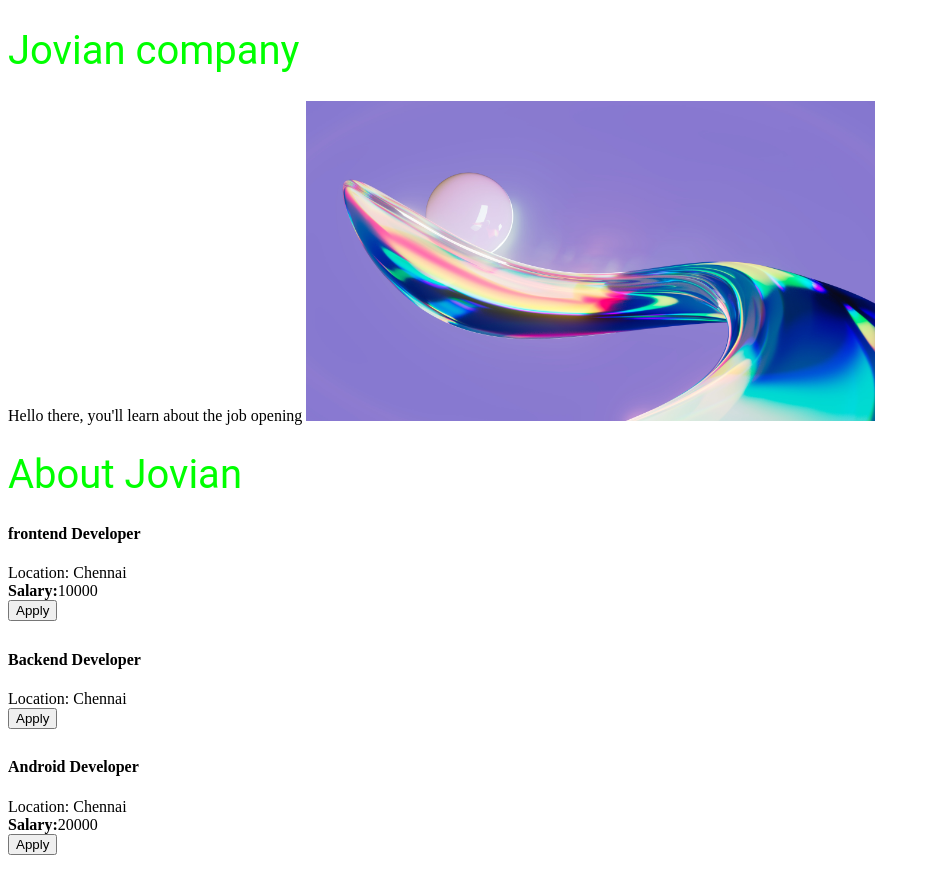
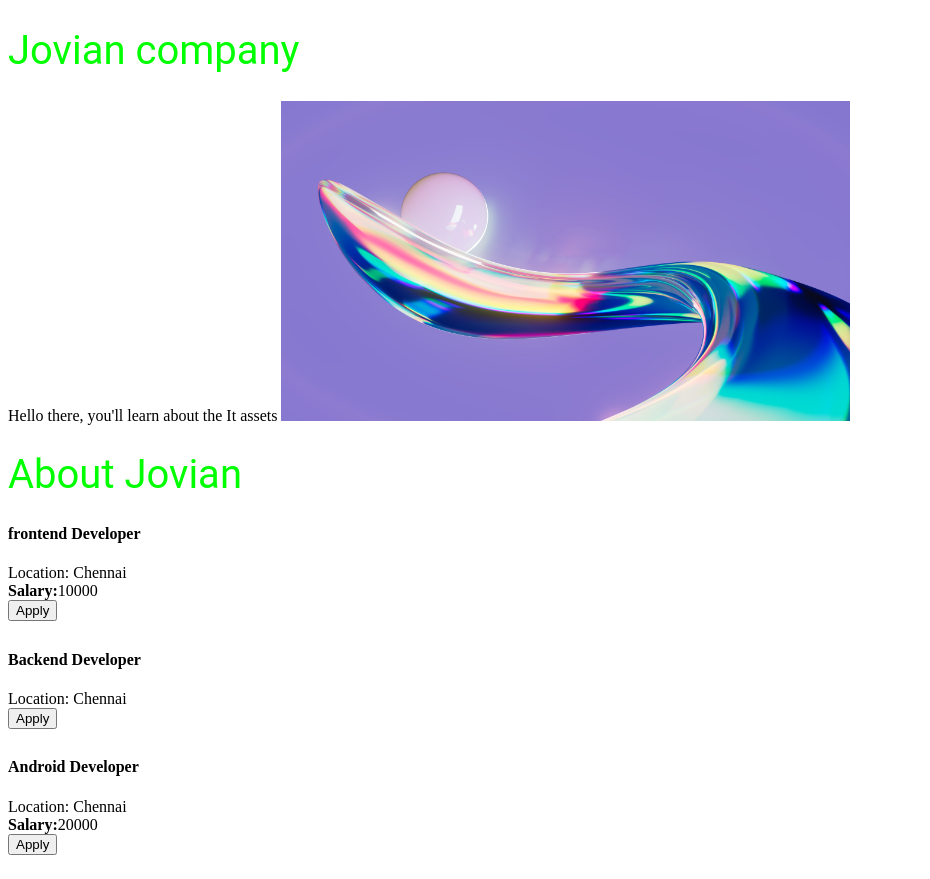
Before and after one commit to shanaacsass/secure-website, a Flask app: page / in a window 1280 px wide. Shown: the whole page, without its empty margins (0-930 px from the left). Run offline with Flask 3, Linux system fonts and the light colour scheme.

```diff
--- a/templates/home.html
+++ b/templates/home.html
@@ -14,7 +14,7 @@
   <body>
     <div>
       <h1>{{company_name}}</h1>
-      Hello there, you'll learn about the job opening
+      Hello there, you'll learn about the It assets
       <img src="https://secure-website.developeracs225.repl.co/static/banner.jpg" height="320">
       <h1> About Jovian</h1>
       <p>
```
